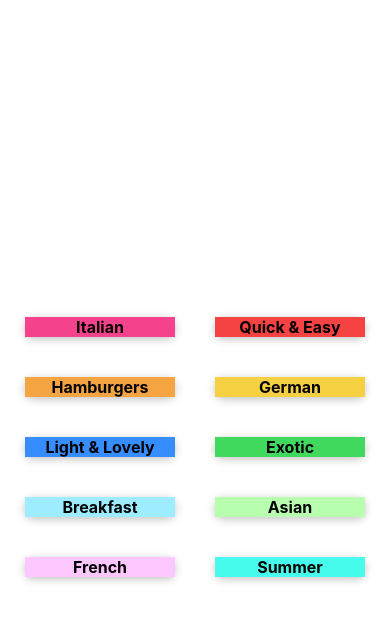
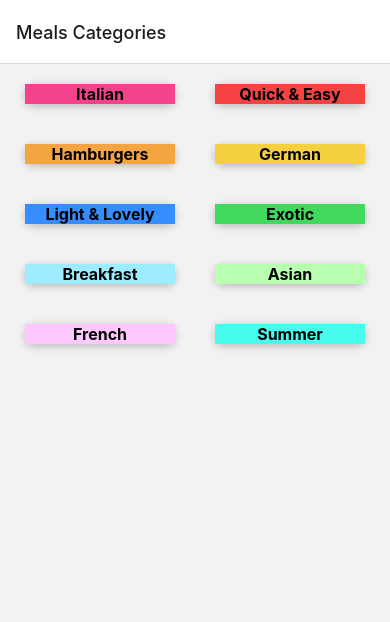
Before and after one commit to Bar-Barina/Meal4U, a React Native app: screen / in a window 390 px wide. Shown: the top 622 px of the page. Built offline with nearby package versions, Linux system fonts and the light colour scheme.

Commit message:
added basic navigation

```diff
--- a/App.js
+++ b/App.js
@@ -1,21 +1,21 @@
 import { StatusBar } from "expo-status-bar";
-import { StyleSheet, View } from "react-native";
 import CategoryIndex from "./views/CategoryIndex";
-import { CATEGORIES } from "./data/dummy-data";
+import MealsIndex from "./views/MealsIndex";
+import { NavigationContainer } from "@react-navigation/native";
+import { createNativeStackNavigator } from "@react-navigation/native-stack";
+
+const Stack = createNativeStackNavigator();
 
 export default function App() {
   return (
-    <View style={styles.container}>
-      <CategoryIndex categories={CATEGORIES} />
+    <>
       <StatusBar style="light" />
-    </View>
+      <NavigationContainer>
+        <Stack.Navigator>
+          <Stack.Screen name="Meals Categories" component={CategoryIndex} />
+          <Stack.Screen name="Meals List" component={MealsIndex} />
+        </Stack.Navigator>
+      </NavigationContainer>
+    </>
   );
 }
-
-const styles = StyleSheet.create({
-  container: {
-    flex: 1,
-    alignItems: "center",
-    justifyContent: "center",
-  },
-});
--- /dev/null
+++ b/cmps/Category/CategoryList.jsx
@@ -0,0 +1,27 @@
+import { FlatList, StyleSheet } from "react-native";
+import React from "react";
+import CategoryPreview from "./CategoryPreview";
+
+export default function CategoryList({ categories, navigation }) {
+
+  function pressHandler() {
+   navigation.navigate("Meals List")
+  }
+
+  const renderItem = ({ item }) => (
+    <CategoryPreview title={item.title} color={item.color} onPress={pressHandler} />
+  );
+  return (
+    <FlatList
+      style={styles.listContainer}
+      data={categories}
+      keyExtractor={(item) => item.id}
+      renderItem={renderItem}
+      numColumns={2}
+    />
+  );
+}
+
+const styles = StyleSheet.create({
+  listContainer: {},
+});
--- a/cmps/CategoryPreview.jsx
+++ b/cmps/Category/CategoryPreview.jsx
@@ -1,10 +1,10 @@
 import { View, Text, Pressable, StyleSheet , Platform} from "react-native";
 import React from "react";
 
-export default function CategoryPreview({ title, color }) {
+export default function CategoryPreview({ title, color, onPress }) {
   return (
     <View>
-      <Pressable style={({pressed}) => [styles.previewContainer, pressed ? styles.buttonPressed : null]} android_ripple={{color:'#CCC7'}}>
+      <Pressable style={({pressed}) => [styles.previewContainer, pressed ? styles.buttonPressed : null]} android_ripple={{color:'#CCC7'}} onPress={onPress}>
         <View style={[styles.previewTextWrapper,{backgroundColor: color}]}>
           <Text style={styles.title}>{title}</Text>
         </View>
--- a/cmps/CategoryList.jsx
+++ /dev/null
@@ -1,22 +0,0 @@
-import { FlatList,StyleSheet } from "react-native";
-import React from "react";
-import CategoryPreview from "./CategoryPreview";
-
-export default function CategoryList({ categories }) {
-
-  const renderItem = ({ item }) => <CategoryPreview title={item.title} color={item.color} />
-  return (
-    <FlatList style={styles.listContainer}
-      data={categories}
-      keyExtractor={(item) => item.id}
-      renderItem={renderItem}
-      numColumns={2}
-    />
-  );
-}
-
-const styles = StyleSheet.create({
-    listContainer: {
-      marginTop:50,
-    },
-  });
--- /dev/null
+++ b/cmps/Meal/MealList.jsx
@@ -0,0 +1,14 @@
+import { FlatList } from "react-native";
+import React from "react";
+import MealPreview from "./MealPreview";
+
+export default function MealList({ meals }) {
+  const renderItem = ({ item }) => <MealPreview />;
+  return (
+    <FlatList
+      data={meals}
+      keyExtractor={(item) => item.id}
+      renderItem={renderItem}
+    ></FlatList>
+  );
+}
--- /dev/null
+++ b/cmps/Meal/MealPreview.jsx
@@ -0,0 +1,10 @@
+import { View, Text } from "react-native";
+import React from "react";
+
+export default function MealPreview() {
+  return (
+    <View>
+      <Text>MealPreview</Text>
+    </View>
+  );
+}
--- a/package.json
+++ b/package.json
@@ -9,10 +9,14 @@
     "web": "expo start --web"
   },
   "dependencies": {
+    "@react-navigation/native": "^6.1.7",
+    "@react-navigation/native-stack": "^6.9.13",
     "expo": "~48.0.18",
     "expo-status-bar": "~1.4.4",
     "react": "18.2.0",
-    "react-native": "0.71.8"
+    "react-native": "0.71.8",
+    "react-native-safe-area-context": "4.5.0",
+    "react-native-screens": "~3.20.0"
   },
   "devDependencies": {
     "@babel/core": "^7.20.0"
--- a/views/CategoryIndex.jsx
+++ b/views/CategoryIndex.jsx
@@ -1,11 +1,20 @@
-import { View } from "react-native";
+import { View,StyleSheet } from "react-native";
 import React from "react";
-import CategoryList from "../cmps/CategoryList";
+import { CATEGORIES } from "../data/dummy-data";
+import CategoryList from "../cmps/Category/CategoryList";
 
-export default function CategoryIndex({categories}) {
+export default function CategoryIndex({navigation}) {
   return (
-    <View>
-      <CategoryList categories={categories}/>
+    <View style={styles.container}>
+      <CategoryList categories={CATEGORIES} navigation={navigation}/>
     </View>
   );
 }
+
+const styles = StyleSheet.create({
+    container: {
+      flex: 1,
+      alignItems: "center",
+      justifyContent: "center",
+    },
+  });
--- /dev/null
+++ b/views/MealsIndex.jsx
@@ -0,0 +1,13 @@
+import { View, Text } from "react-native";
+import React from "react";
+import { MEALS } from "../data/dummy-data";
+import MealList from "../cmps/Meal/MealList";
+
+export default function MealsIndex() {
+  return (
+    <View>
+      <Text>Meals View</Text>
+      <MealList meals={MEALS} />
+    </View>
+  );
+}
```
Also changed, not shown: 1 other file (tests, documents, lock files or other folders).
